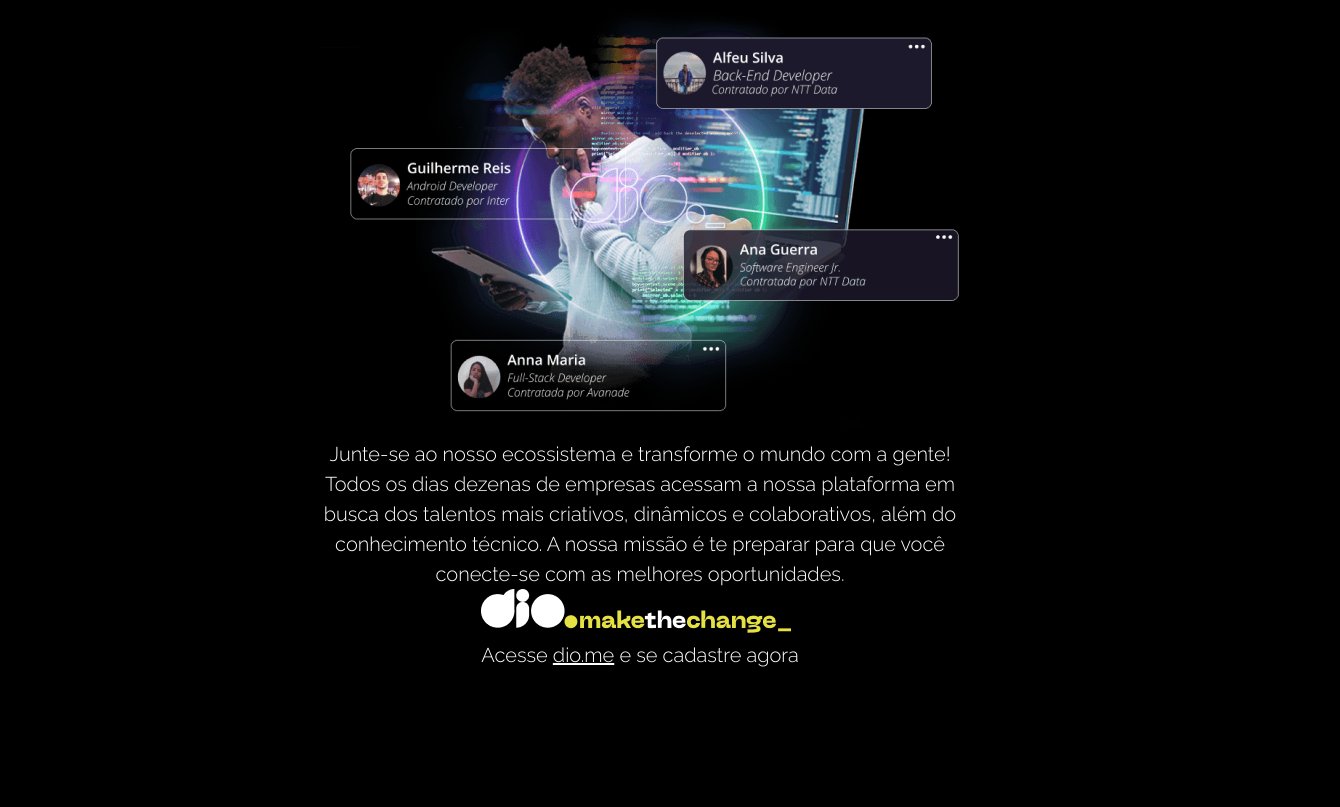
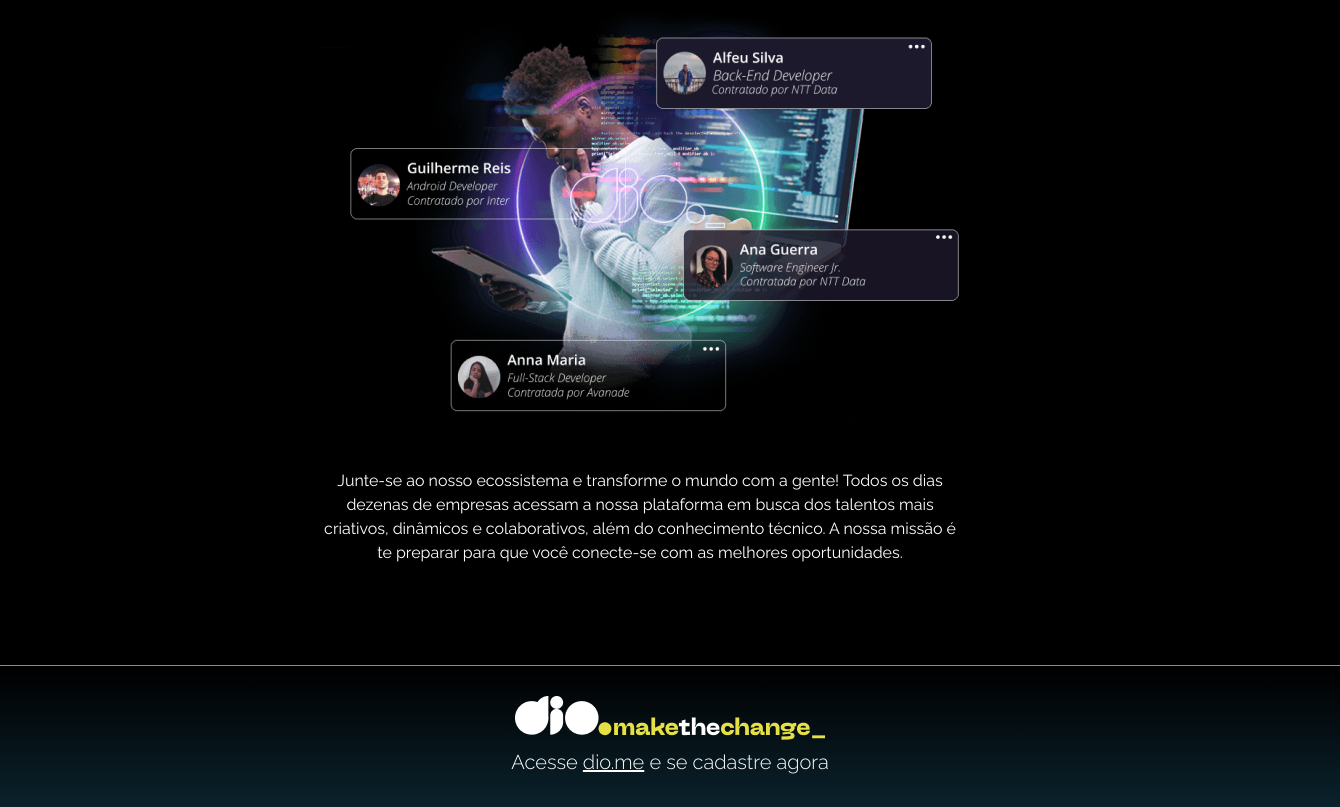
Before and after one commit to raamomm/ESTILIZANDO_SITE_PROJETOS_CURSO_CSS, a plain HTML site: page index.html in a window 1280 px wide. Shown: the part 1827-2634 px from the top of the page, 1340 px wide, since content can reach past the window. Before the commit the page ends 2497 px from the top, so only its background shows below. Drawn offline with Linux system fonts and the light colour scheme.

Commit message:
Estilizei o <footer> com background e espaçamentos

```diff
--- a/assets/style.css
+++ b/assets/style.css
@@ -213,3 +213,28 @@ div .module{
     background-clip: text;
     text-transform: uppercase;
 }
+
+#professional-challenges img{
+    background-position: center;
+    margin: auto auto 30px auto;
+}
+
+
+#professional-challenges p{
+    font-weight: 400;
+    font-size: 1rem;
+    line-height: 1.5;
+    letter-spacing: 0;
+    text-align: center;
+    margin: auto auto;
+}
+
+footer{
+    background: linear-gradient(to bottom, rgba(51, 168, 219, 0)0%, rgba(51, 168, 219, 0.2)99.99%,rgba(51, 168, 219, 0.2)100% );
+    width: 100vw;
+    max-width: 1440px;
+    margin: 100px auto auto auto;
+    text-align: center;
+    padding: 30px;
+    border-top: 1px solid #33A8DB;
+}
```
